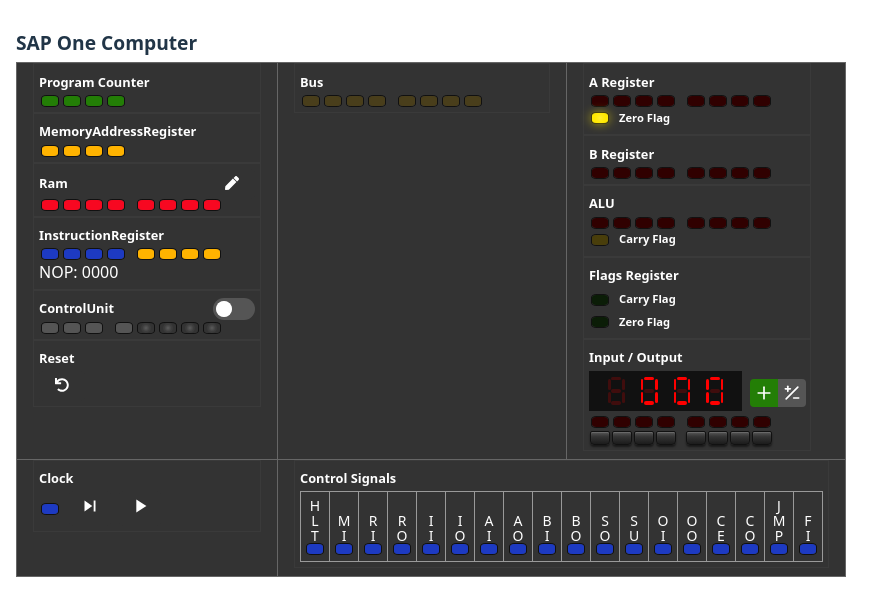
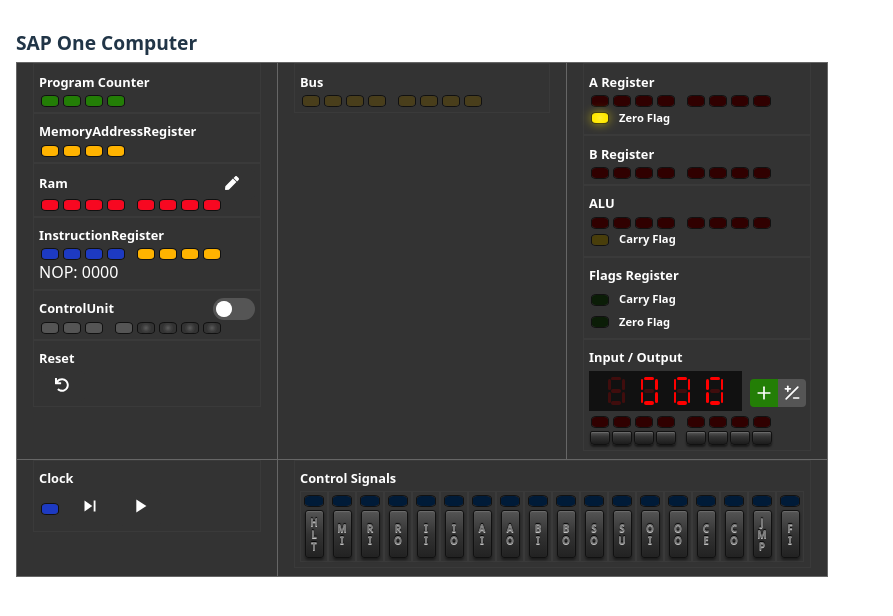
Before and after one commit to maHu5/sapone, a React (Vite) app: page / in a window 1280 px wide. Shown: the top 616 px of the page, without its empty margins (0-893 px from the left). Built offline with nearby package versions, Linux system fonts and the light colour scheme.

Commit message:
updated styles for control signals

```diff
--- a/src/components/modules/ControlSignals.jsx
+++ b/src/components/modules/ControlSignals.jsx
@@ -10,6 +10,7 @@ import { CONTROL_NAMES } from '../hooks/useControls'
 
 function ControlSignals({ cntl }) {
     const color = useColor('signal')
+    const colorOn = useColor('signal-on')
     return (
         <Slot title="Control Signals" className="control-signals">
             <SlotRow>
@@ -18,7 +19,7 @@ function ControlSignals({ cntl }) {
                         <Signal
                             key={key}
                             name={key}
-                            color={color}
+                            color={color} colorOn={colorOn}
                             on={cntl.controlFlags[key]}
                             onClick={() => cntl.toggleCmd(key)}
                         />
--- a/src/components/ui/Colors.jsx
+++ b/src/components/ui/Colors.jsx
@@ -19,6 +19,8 @@ export const DefaultColors = {
     "flags-on": '#08ec61',
     'input-output': '#300000',
     'input-output-on': '#ff0204',
+    signal: '#001B38',
+    'signal-on': '#0077FF',
 
     'program-counter': '#237e06',
     'memory-address-register': '#ffb300',
@@ -28,7 +30,7 @@ export const DefaultColors = {
     'control-unit-phase': '#f70821', // semantic phase indicator (e.g. fetch/execute)
     'control-unit-t-cycle': '#237e06', // T-cycle indicator (e.g. T1/T2)
     clock: '#1d3ac2',
-    signal: '#1d3ac2',
+
     disabled: '#555'
 }
 
--- a/src/components/ui/led/Signal.css
+++ b/src/components/ui/led/Signal.css
@@ -1,19 +1,71 @@
-.signal {
+.signal-main {
+    display: inline-flex;
+    flex-direction: column;
+    align-items: center;
+    border: 1px solid #3A3A3A;
+    padding: 3px;
+}
+
+.signal-button {
     display: flex;
     flex-direction: column;
-    border: 1px solid #999;
-    padding: 6px 3px;
+    align-items: center;
+    justify-content: center;
+
+    min-height: 48px;
+    box-sizing: border-box;
+
+    padding: 6px 8px;
+
+    border: 1px solid #111;
+    border-radius: 3px;
+
+    background: linear-gradient(180deg,
+            #555 0%,
+            #333 50%,
+            #222 100%);
+
+    box-shadow:
+        0 2px 3px rgba(0, 0, 0, 0.5),
+        inset 0 1px 1px rgba(255, 255, 255, 0.15);
+
     cursor: pointer;
+    user-select: none;
+
+    transition: transform 80ms, box-shadow 80ms;
+    padding: 0;
+    width: 19px;
+    margin-top: 3px;
 }
 
-.signal:not(:last-child) {
-    border-right: none;
+.signal-button>div {
+    text-align: center;
+    white-space: nowrap;
+    line-height: 12px;
+    font-size: 10px;
+    font-weight: 700;
+    color: #777;
+
+    text-shadow:
+        0px 1px 0px rgba(255, 255, 255, 0.7),
+        0px -1px 1px rgba(0, 0, 0, 0.95);
 }
 
-.signal > div {
-    text-align: center;
-    white-space: nowrap;
-    line-height: 15px;
-    user-select: none;
-    font-size: 14px;
+/* Pushbutton gedrückt */
+.signal-button:active {
+    transform: translateY(2px);
+
+    box-shadow:
+        inset 0 2px 4px rgba(0, 0, 0, 0.6);
 }
+
+.signal-main .led-container {
+    margin: 0;
+    padding: 0;
+}
+
+.signal-main .led-container .led {
+    width: 16px;
+    margin: 0;
+    padding: 0;
+}
--- a/src/components/ui/led/Signal.jsx
+++ b/src/components/ui/led/Signal.jsx
@@ -17,15 +17,17 @@ function splitThreeChars(str) {
     }
 }
 
-function Signal({ name, on, onClick, color = '#668ba4' }) {
+function Signal({ name, on, onClick, color = '#668ba4', colorOn = "#668ba4" }) {
     const [a, b, c] = splitThreeChars(name.toUpperCase())
 
     return (
-        <div className="signal" onClick={onClick}>
-            <div>{a}</div>
-            <div>{b}</div>
-            <div>{c}</div>
-            <Led on={on} color={color} />
+        <div className="signal-main" >
+            <Led on={on} color={color} colorOn={colorOn} />
+            <div className="signal-button" onClick={onClick} >
+                {a !== '\u00A0' && <div>{a}</div>}
+                {b !== '\u00A0' && <div>{b}</div>}
+                {c !== '\u00A0' && <div>{c}</div>}
+            </div>
         </div>
     )
 }
```
